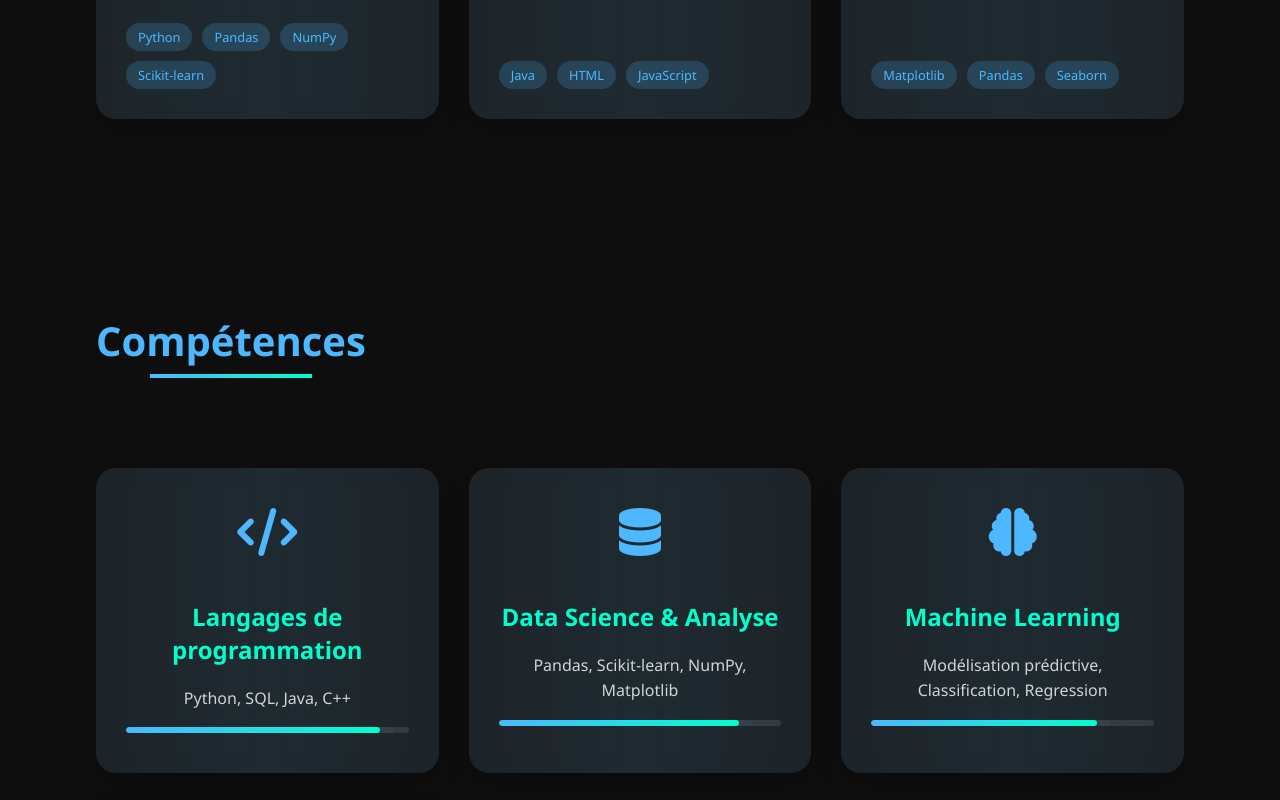
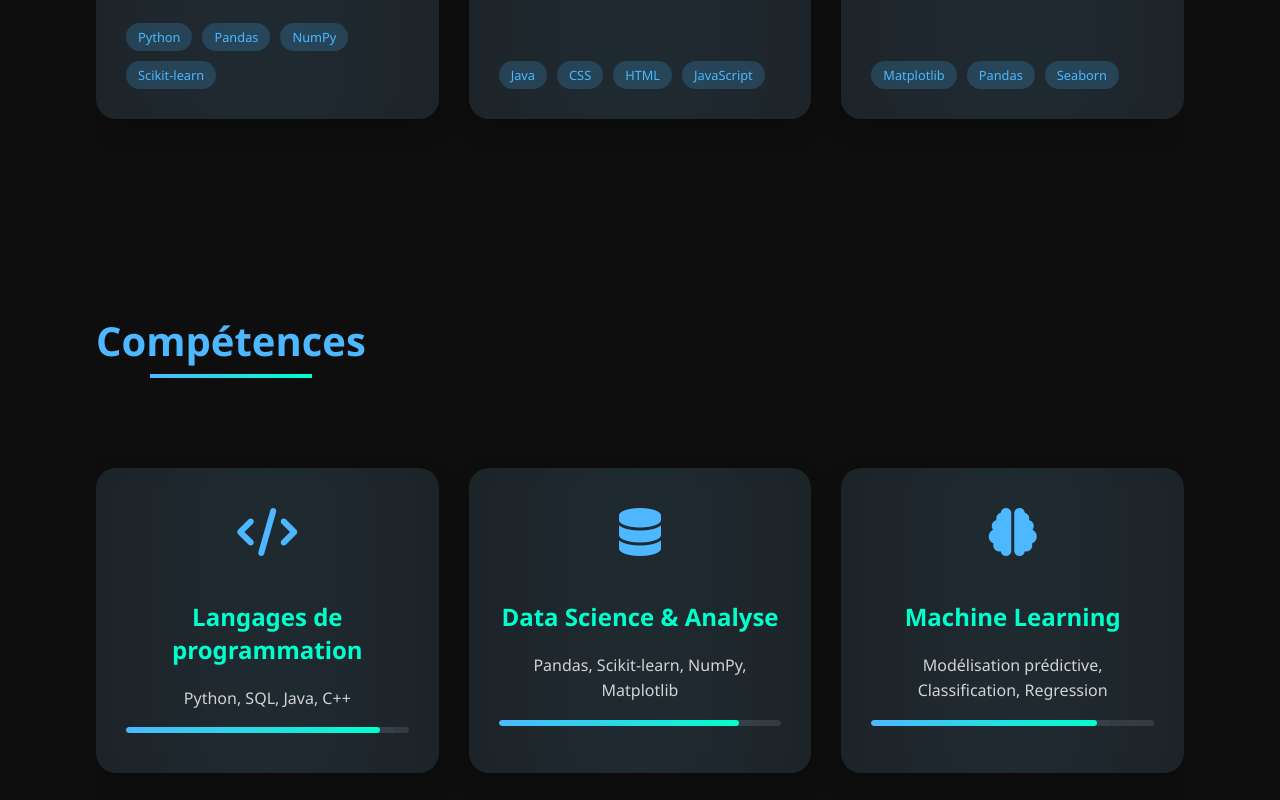
Before and after one commit to kaizix/portfolio, a website built with webpack: page index.html in a window 1280 px wide. Shown: the part 1561-2361 px from the top of the page. Built offline with nearby package versions, Linux system fonts and the light colour scheme.

Commit message:
correction

```diff
--- a/index.html
+++ b/index.html
@@ -437,6 +437,7 @@
         <p>Création d'une plateforme contenant plusieurs mini-jeux en 2D développés en Java avec une interface HTML interactive et responsive.</p>
         <div class="project-tech">
           <span class="tech-tag">Java</span>
+          <span class="tech-tag">CSS</span>
           <span class="tech-tag">HTML</span>
           <span class="tech-tag">JavaScript</span>
         </div>
```
